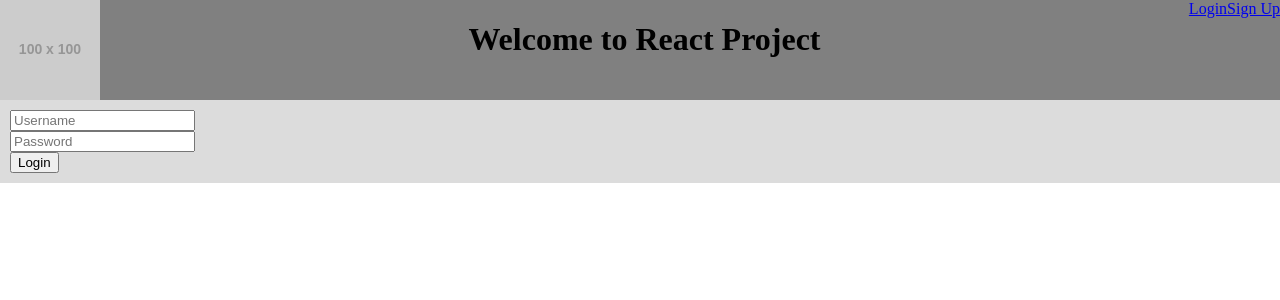
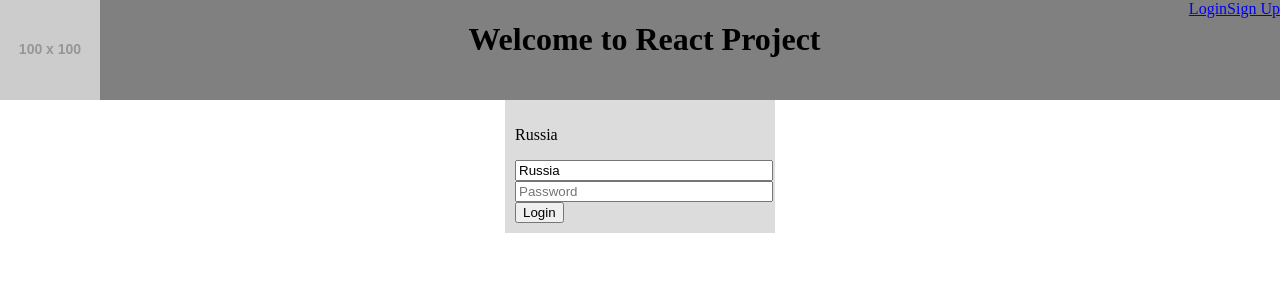
Before and after one commit to mouleesh/subhash-react, a React (Vite) app: page / in a window 1280 px wide. Shown: the top 300 px of the page. Built offline with nearby package versions, Linux system fonts and the light colour scheme.

Commit message:
State example

```diff
--- a/src/App.css
+++ b/src/App.css
@@ -8,4 +8,11 @@
 #login-box{
   background-color: gainsboro;
   padding: 10px;
+  width: 250px;
+  position: relative;
+  margin: auto;
 }
+
+.login-username, .login-password{
+  width: 100%;
+}
--- a/src/auth/Login.jsx
+++ b/src/auth/Login.jsx
@@ -1,9 +1,29 @@
+import { useState } from "react";
+
 function Login(){
+    const [username, setUsername] = useState("Russia");
+
+    function func(e){
+        setUsername(e.target.value);
+    }
+
     return <div id={"login-box"}>
-        <input type="text" placeholder="Username"/>
+        <p>{username}</p>
+
+        <input
+            onChange={func}
+            value={username}
+            className={"login-username"}
+            type="text"
+            placeholder="Username"/>
         <br />
-        <input type="password" placeholder="Password"/>
+
+        <input
+            className={"login-password"}
+            type="password"
+            placeholder="Password"/>
         <br />
+
         <button>Login</button>
     </div>
 }
```
Also changed, not shown: src/App.jsx (line endings or trailing spaces).
